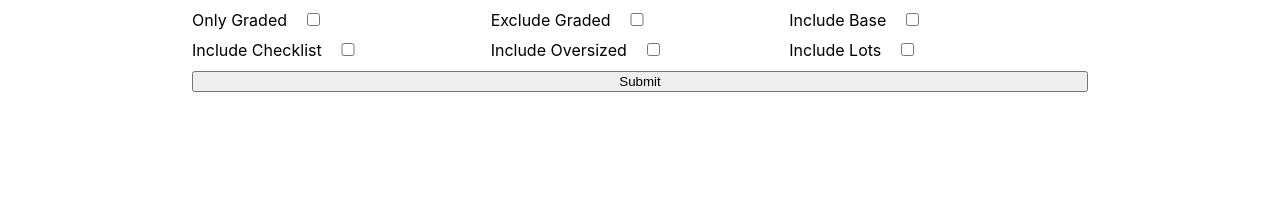
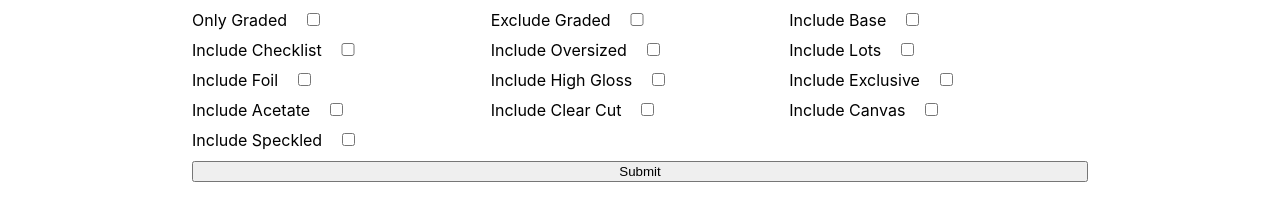
Before and after one commit to nsaccon/nhl-dashboard, a React (Create React App) app: page / in a window 1280 px wide. Shown: the part 1162-1362 px from the top of the page. Built offline with nearby package versions, Linux system fonts and the light colour scheme.

Commit message:
Display cards returned from search results

```diff
--- /dev/null
+++ b/src/Card.css
@@ -0,0 +1,7 @@
+.card > h1{
+    font-size: 1rem;
+}
+
+.card > img{
+    height: 200px;
+}
--- /dev/null
+++ b/src/Card.js
@@ -0,0 +1,23 @@
+import React from "react";
+import "./Card.css";
+
+const Card = ({ cardData, distinctions  }) => {
+  return (
+    <div className="card">
+      <h1>{cardData.title}</h1>
+      <img src={cardData.imageUrl} alt="" />
+      <div className="card_price">
+        {cardData.price.toLocaleString("en-US", {
+          style: "currency",
+          currency: "USD",
+        })}{" "}
+        {cardData.currencyType}
+      </div>
+      <div className="card_distinctions">
+          {cardData.distinctions.map(dist => distinctions[dist] + " ")}
+      </div>
+    </div>
+  );
+};
+
+export default Card;
--- a/src/SearchScreen.css
+++ b/src/SearchScreen.css
@@ -36,3 +36,9 @@ input[type=submit]{
 .searchScreen_checkboxes{
     margin-top: 25px;
 }
+
+.searchScreen_results{
+    margin-left: auto;
+    margin-right: auto;
+    width: 80%;
+}
--- a/src/SearchScreen.js
+++ b/src/SearchScreen.js
@@ -1,6 +1,7 @@
 import React, { useReducer, useState } from "react";
+import Card from './Card';
 import axios from "./axios";
-import './SearchScreen.css'
+import './SearchScreen.css';
 
 const formReducer = (state, event) => {
     return {
@@ -19,10 +20,11 @@ const SearchScreen = () => {
         setSubmitting(true);
           axios.post('/youngguns', formData)
           .then((response) => {
-            setCardData(response);
-            console.log(response.data);
+            setCardData(response.data);
+            setSubmitting(false);
           }, (error) => {
             console.log(error);
+            setSubmitting(false);
           });
       }
 
@@ -97,9 +99,64 @@ const SearchScreen = () => {
         <input className="searchScreen_includeLotInput" name="includeLot" type="checkbox" onChange={handleChange} />
         </div>
 
+        <div className='searchScreen_checkbox'>
+        <label className="searchScreen_includeFoil">
+           Include Foil
+        </label>
+        <input className="searchScreen_includeFoilInput" name="includeFoil" type="checkbox" onChange={handleChange} />
+        </div>
+
+        <div className='searchScreen_checkbox'>
+        <label className="searchScreen_includeHighGloss">
+           Include High Gloss
+        </label>
+        <input className="searchScreen_includeHighGlossInput" name="includeHighGloss" type="checkbox" onChange={handleChange} />
+        </div>
+
+        <div className='searchScreen_checkbox'>
+        <label className="searchScreen_includeExclusive">
+           Include Exclusive
+        </label>
+        <input className="searchScreen_includeExclusiveInput" name="includeExclusive" type="checkbox" onChange={handleChange} />
+        </div>
+
+        <div className='searchScreen_checkbox'>
+        <label className="searchScreen_includeAcetate">
+           Include Acetate
+        </label>
+        <input className="searchScreen_includeAcetateInput" name="includeAcetate" type="checkbox" onChange={handleChange} />
+        </div>
+
+        <div className='searchScreen_checkbox'>
+        <label className="searchScreen_includeClearCut">
+           Include Clear Cut
+        </label>
+        <input className="searchScreen_includeClearCutInput" name="includeClearCut" type="checkbox" onChange={handleChange} />
+        </div>
+
+        <div className='searchScreen_checkbox'>
+        <label className="searchScreen_includeCanvas">
+           Include Canvas
+        </label>
+        <input className="searchScreen_includeCanvasCutInput" name="includeCanvasCut" type="checkbox" onChange={handleChange} />
+        </div>
+
+        <div className='searchScreen_checkbox'>
+        <label className="searchScreen_includeSpeckled">
+           Include Speckled
+        </label>
+        <input className="searchScreen_includeSpeckledCutInput" name="includeSpeckledCut" type="checkbox" onChange={handleChange} />
+        </div>
+
         </div>
         <input type="submit" value="Submit" />
       </form>
+      {cardData ?
+      <div className="searchScreen_results">
+        {cardData.cards.map( (card) => <Card cardData={card} distinctions={cardData.distinctions} />)}
+      </div>
+      : <div></div>
+}
     </div>
   );
 };
```
